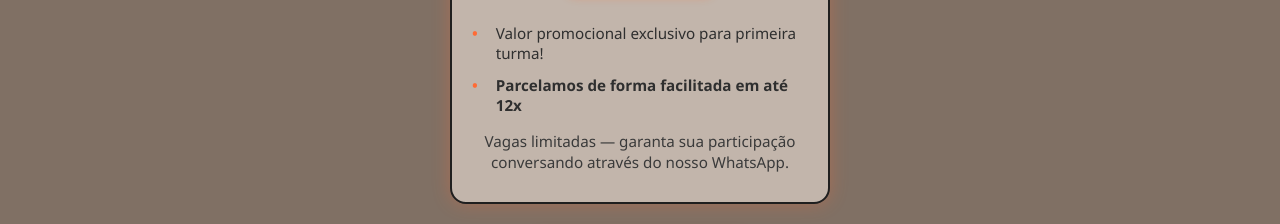
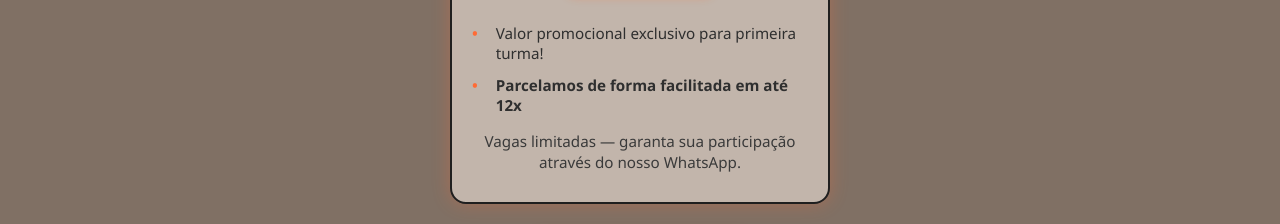
Before and after one commit to SamuellAguiar/Site_Kelly, a React (Vite) app in the folder landing-page/landing-page/: page / in a window 1280 px wide. Shown: the part 4480-4704 px from the top of the page. Built offline with nearby package versions, Linux system fonts and the light colour scheme; a web font is replaced by a local one.

Commit message:
style(Cards.jsx): refactor card info

```diff
--- a/landing-page/landing-page/src/components/cards/Cards.jsx
+++ b/landing-page/landing-page/src/components/cards/Cards.jsx
@@ -19,7 +19,7 @@ const Cards = () => {
             <strong><li className="benefit-item" >Parcelamos de forma facilitada em até 12x</li></strong>
           </ul>
 
-          <p className="card-description">Vagas limitadas — garanta sua participação conversando através do nosso WhatsApp.</p>
+          <p className="card-description">Vagas limitadas — garanta sua participação através do nosso WhatsApp.</p>
         </div>
       </div>
 
```
